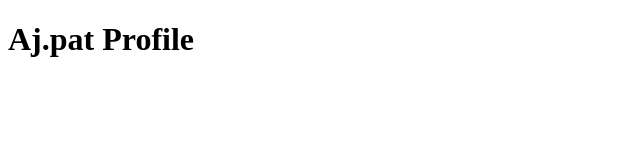
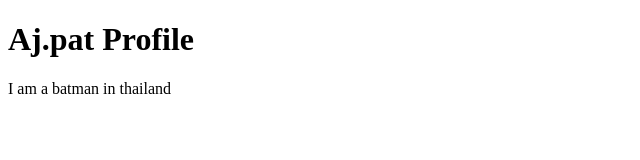
Before and after one commit to Kanonphatchada/github-desktop-project_webEnEtC67, a plain HTML site: page index.html in a window 1280 px wide. Shown: the whole page, without its empty margins (0-640 px from the left). Drawn offline with Linux system fonts and the light colour scheme.

Commit message:
Add information
Add information

```diff
--- a/index.html
+++ b/index.html
@@ -7,5 +7,6 @@
 </head>
 <body>
     <h1>Aj.pat Profile</h1>
+    <p>I am a batman in thailand</p>
 </body>
 </html>
```
